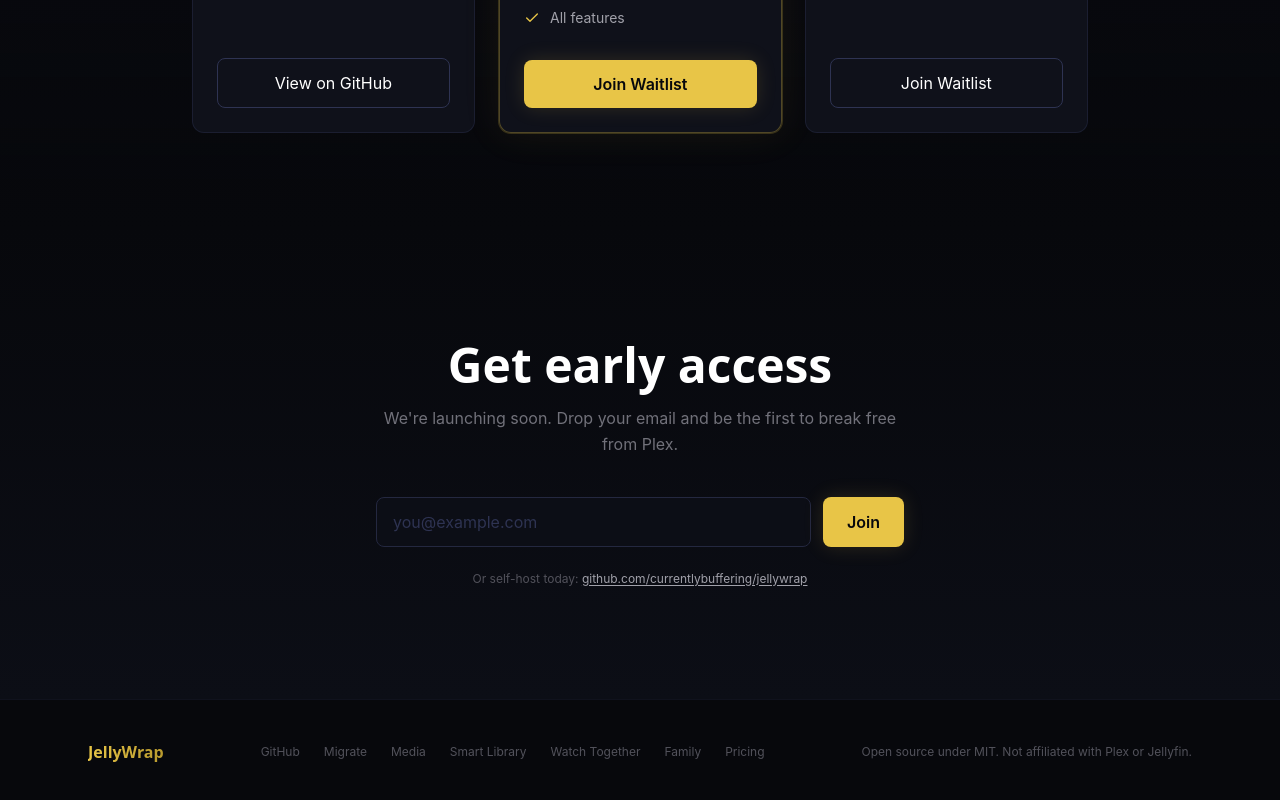
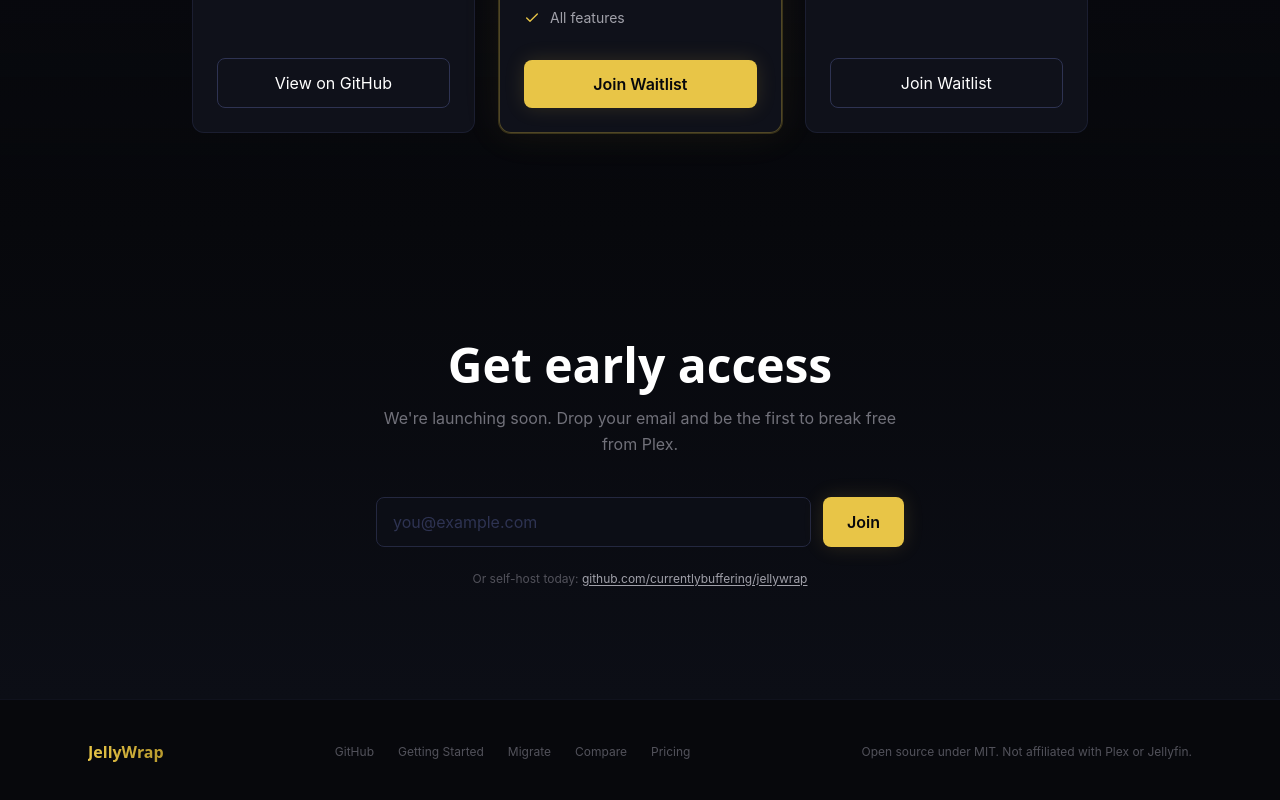
Before and after one commit to currentlybuffering/jellywrap, a Next.js app in the folder apps/web/: page / in a window 1280 px wide. Shown: the part 4485-5285 px from the top of the page. Built offline with nearby package versions, Linux system fonts and the light colour scheme.

Commit message:
remove app page links from landing page footer

```diff
--- a/apps/web/app/page.tsx
+++ b/apps/web/app/page.tsx
@@ -393,11 +393,9 @@ export default function Home() {
           </div>
           <div className="flex items-center gap-6">
             <a href="https://github.com/currentlybuffering/jellywrap" className="hover:text-zinc-400 transition-colors" target="_blank" rel="noopener">GitHub</a>
+            <a href="/getting-started" className="hover:text-zinc-400 transition-colors">Getting Started</a>
             <a href="/migrate" className="hover:text-zinc-400 transition-colors">Migrate</a>
-            <a href="/media" className="hover:text-zinc-400 transition-colors">Media</a>
-            <a href="/library" className="hover:text-zinc-400 transition-colors">Smart Library</a>
-            <a href="/watch" className="hover:text-zinc-400 transition-colors">Watch Together</a>
-            <a href="/family" className="hover:text-zinc-400 transition-colors">Family</a>
+            <a href="/#compare" className="hover:text-zinc-400 transition-colors">Compare</a>
             <a href="/#pricing" className="hover:text-zinc-400 transition-colors">Pricing</a>
           </div>
           <div>Open source under MIT. Not affiliated with Plex or Jellyfin.</div>
```
